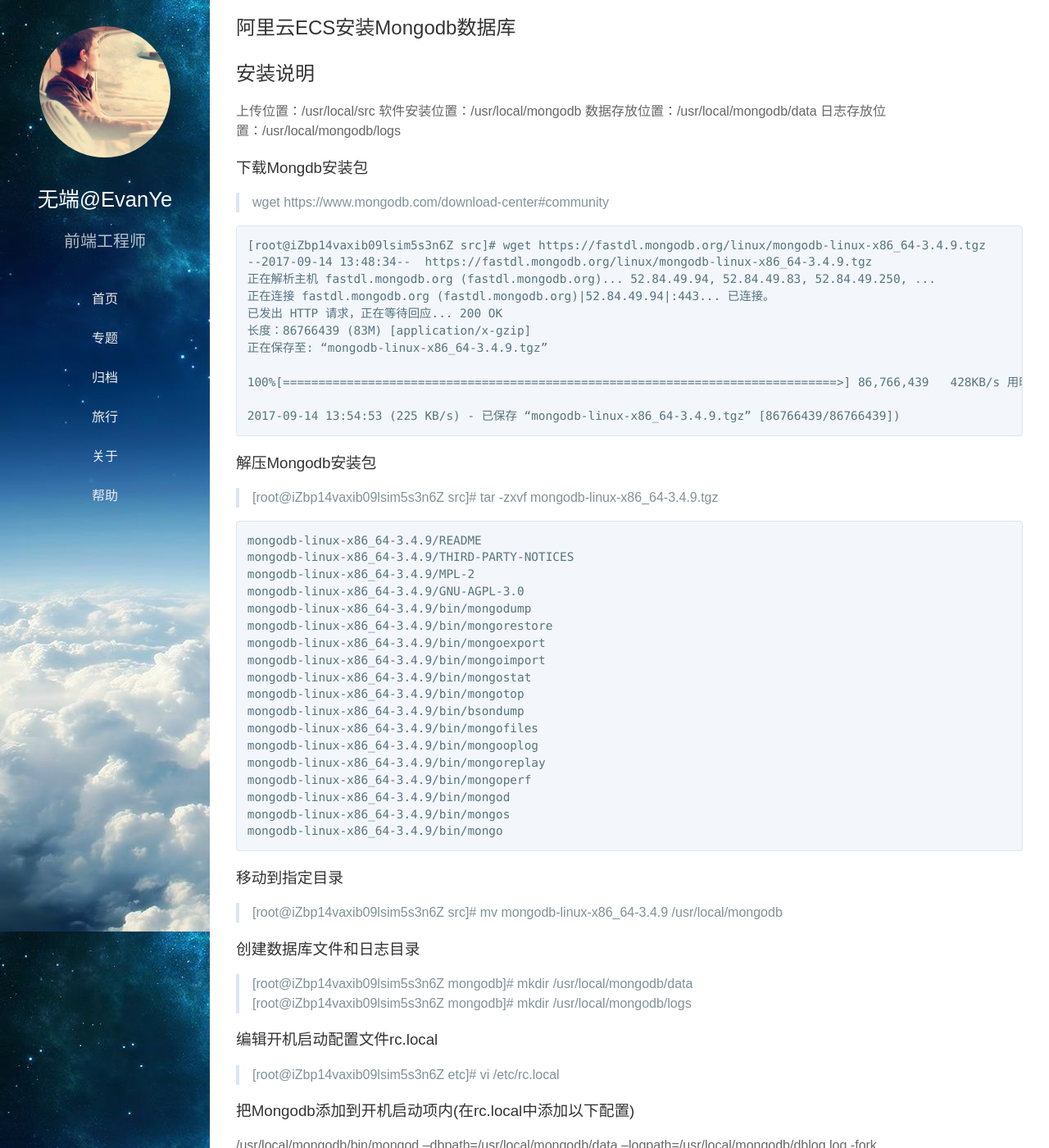
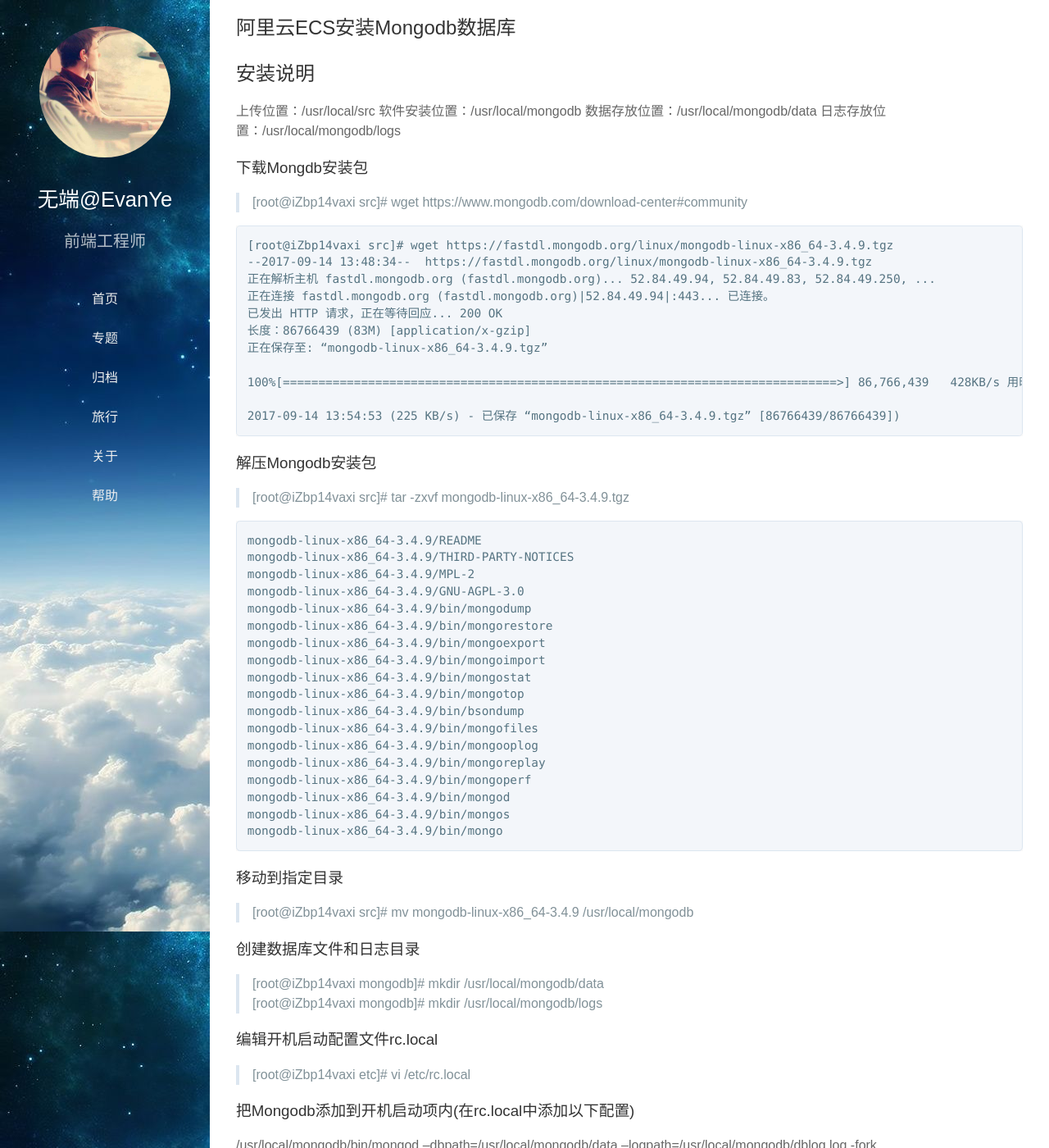
Before and after one commit to EvanYe1990/notes, a Jekyll site: the page built from docs/20170914/index.md, in a window 1280 px wide and 1400 px high. Shown: the whole window at 82% size. Built offline with Jekyll 4.4.1, drawn with Linux system fonts in a browser that asks for light colours; our own code applies the rules of GitHub Pages for plain Markdown files; some of the changed text lies outside the part shown.

Commit message:
修改文章 Mongodb

````diff
--- a/docs/20170914/index.md
+++ b/docs/20170914/index.md
@@ -7,10 +7,10 @@
 日志存放位置：/usr/local/mongodb/logs
 
 ### [下载Mongdb安装包](https://www.mongodb.com/download-center#community)
-> wget https://www.mongodb.com/download-center#community
+> [root@iZbp14vaxi src]# wget https://www.mongodb.com/download-center#community
 
 ```
-[root@iZbp14vaxib09lsim5s3n6Z src]# wget https://fastdl.mongodb.org/linux/mongodb-linux-x86_64-3.4.9.tgz
+[root@iZbp14vaxi src]# wget https://fastdl.mongodb.org/linux/mongodb-linux-x86_64-3.4.9.tgz
 --2017-09-14 13:48:34--  https://fastdl.mongodb.org/linux/mongodb-linux-x86_64-3.4.9.tgz
 正在解析主机 fastdl.mongodb.org (fastdl.mongodb.org)... 52.84.49.94, 52.84.49.83, 52.84.49.250, ...
 正在连接 fastdl.mongodb.org (fastdl.mongodb.org)|52.84.49.94|:443... 已连接。
@@ -24,7 +24,7 @@
 ```
 
 ### 解压Mongodb安装包
-> [root@iZbp14vaxib09lsim5s3n6Z src]# tar -zxvf mongodb-linux-x86_64-3.4.9.tgz
+> [root@iZbp14vaxi src]# tar -zxvf mongodb-linux-x86_64-3.4.9.tgz
 
 ```
 mongodb-linux-x86_64-3.4.9/README
@@ -48,20 +48,20 @@
 ```
 
 ### 移动到指定目录
-> [root@iZbp14vaxib09lsim5s3n6Z src]# mv mongodb-linux-x86_64-3.4.9 /usr/local/mongodb
+> [root@iZbp14vaxi src]# mv mongodb-linux-x86_64-3.4.9 /usr/local/mongodb
 
 ### 创建数据库文件和日志目录
-> [root@iZbp14vaxib09lsim5s3n6Z mongodb]# mkdir /usr/local/mongodb/data
-> [root@iZbp14vaxib09lsim5s3n6Z mongodb]# mkdir /usr/local/mongodb/logs
+> [root@iZbp14vaxi mongodb]# mkdir /usr/local/mongodb/data
+> [root@iZbp14vaxi mongodb]# mkdir /usr/local/mongodb/logs
 
 ### 编辑开机启动配置文件rc.local
-> [root@iZbp14vaxib09lsim5s3n6Z etc]# vi /etc/rc.local
+> [root@iZbp14vaxi etc]# vi /etc/rc.local
 
 ### 把Mongodb添加到开机启动项内(在rc.local中添加以下配置)
 /usr/local/mongodb/bin/mongod --dbpath=/usr/local/mongodb/data --logpath=/usr/local/mongodb/dblog.log -fork
 
 ### 启动Mongodb
-> [root@iZbp14vaxib09lsim5s3n6Z etc]# /usr/local/mongodb/bin/mongod --dbpath=/usr/local/mongodb/data --logpath=/usr/local/mongodb/dblog.log -fork
+> [root@iZbp14vaxi etc]# /usr/local/mongodb/bin/mongod --dbpath=/usr/local/mongodb/data --logpath=/usr/local/mongodb/dblog.log -fork
 
 ```
 about to fork child process, waiting until server is ready for connections.
````
